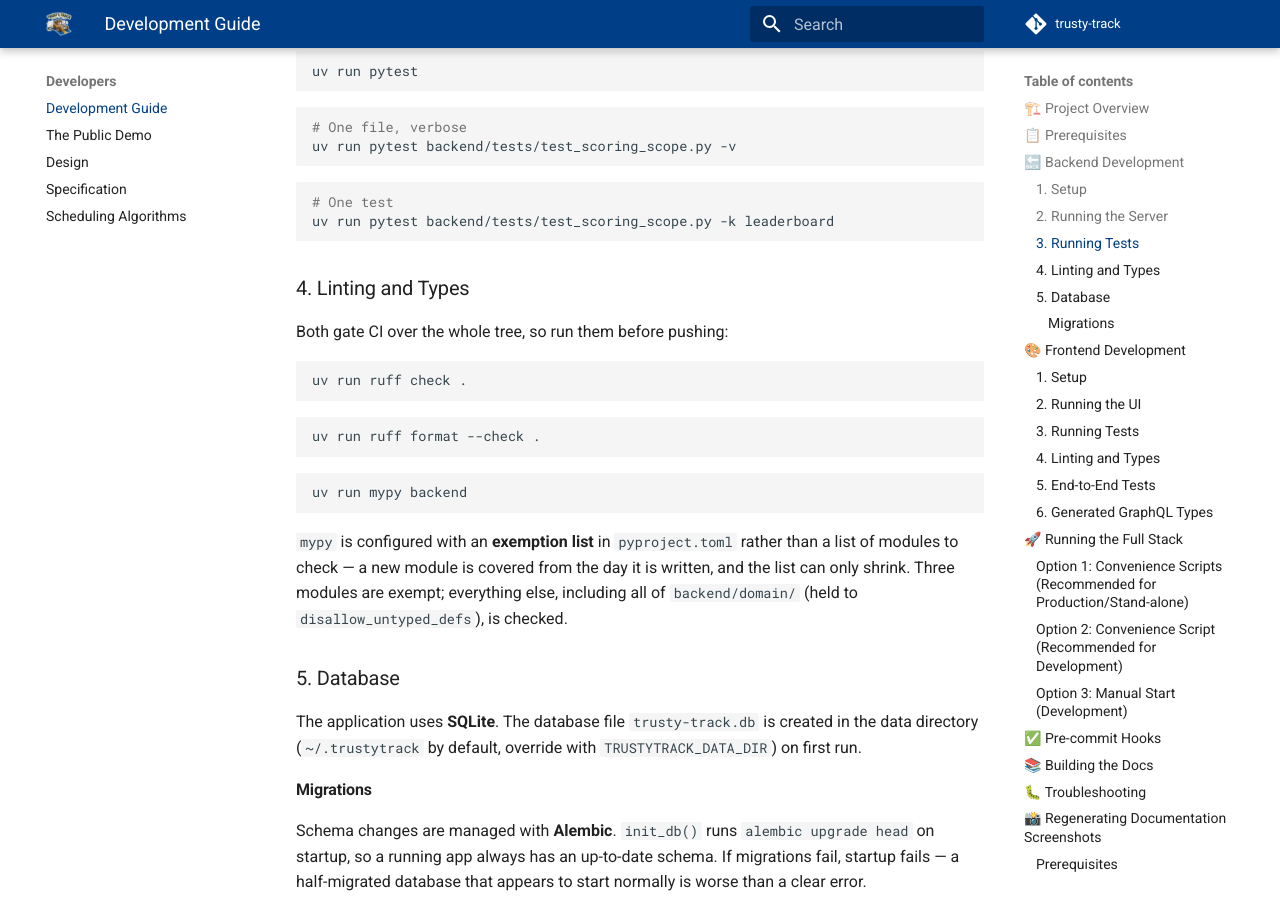
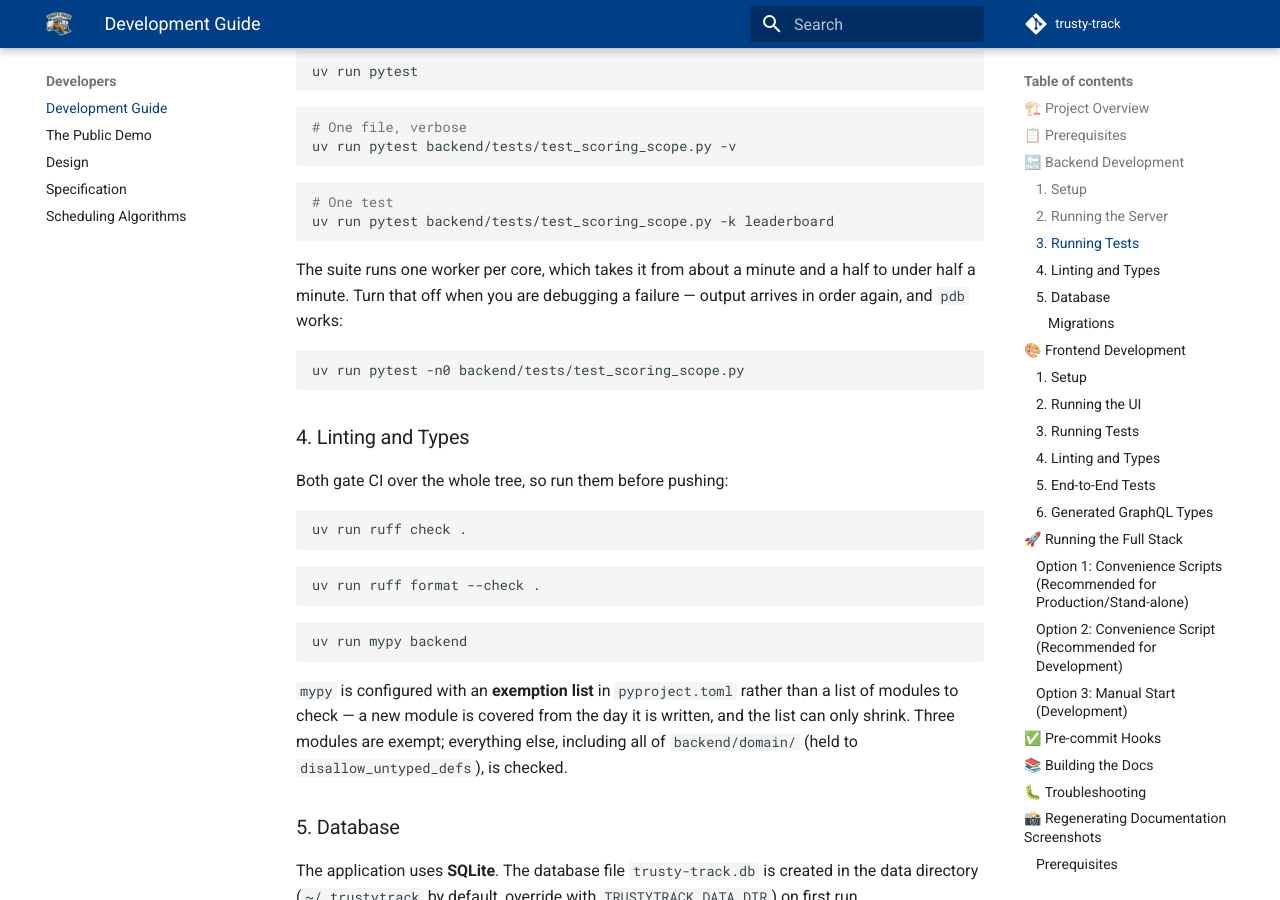
Before and after one commit to dknowles2/trusty-track, an MkDocs documentation site: the page built from docs/development.md, in a window 1280 px wide and 900 px high, scrolled down 1413 px. Built offline with MkDocs 1.6.1 and Material for MkDocs 9.7.7, drawn with Linux system fonts in a browser that asks for light colours; comment, search, counter and statistics services are not loaded.

Commit message:
ci: split the three long jobs instead of waiting on them
A pull request waited about three and three-quarter minutes. Almost all of
it was three jobs — the backend suite at 3m10, the end-to-end specs at
3m37 and the documentation screenshots at 2m58 — and none of them had a
slow part to fix: the backend suite is 5,885 tests whose slowest is ten
seconds and whose top twenty-five come to under twenty, and the two
Playwright jobs are seventy browser specs against a real server. Work that
is already spread thinly is made faster by running it at once, not by
looking for the hot spot.

The backend suite runs one worker per core, in pyproject.toml rather than
in the workflow, so a run by hand and the pre-commit hook get it too: 85
seconds becomes 27 locally. Nothing in it shares state between tests — the
database is in-memory per test — except the data directory, which is now
per xdist worker. Without that the workers delete each other's uploads at
import, since the first thing conftest.py does is wipe the directory.
`-n0` turns it off, which is what you want under pdb.

Both Playwright jobs are sharded across two runners. They cannot be run in
parallel within a job: the specs share one backend and one settings page,
and workers: 1 is deliberate. A shard is a separate machine with its own
server, which is a different thing. That the screenshot specs can be split
at all is not new — images are regenerated one spec at a time against a
wiped data directory, so each already seeds everything it needs. Both
halves of both suites were run separately to confirm it.

The browser itself is now cached on its version. It is 150 MB, it does not
change between runs, and downloading it was 23 seconds of one job and 43
of the other.

Backend tests should land near 70 seconds and the two browser jobs near
100, so a pull request waits about half what it did.

Co-Authored-By: Claude Fable 5 <noreply@anthropic.com>

````diff
--- a/docs/development.md
+++ b/docs/development.md
@@ -62,6 +62,14 @@ uv run pytest backend/tests/test_scoring_scope.py -v
 ```bash
 # One test
 uv run pytest backend/tests/test_scoring_scope.py -k leaderboard
+```
+
+The suite runs one worker per core, which takes it from about a minute and a
+half to under half a minute. Turn that off when you are debugging a failure —
+output arrives in order again, and `pdb` works:
+
+```bash
+uv run pytest -n0 backend/tests/test_scoring_scope.py
 ```
 
 ### 4. Linting and Types
````
Also changed, not shown: CLAUDE.md (+5 -3 lines), pyproject.toml (+10 -0 lines), 3 other files.
